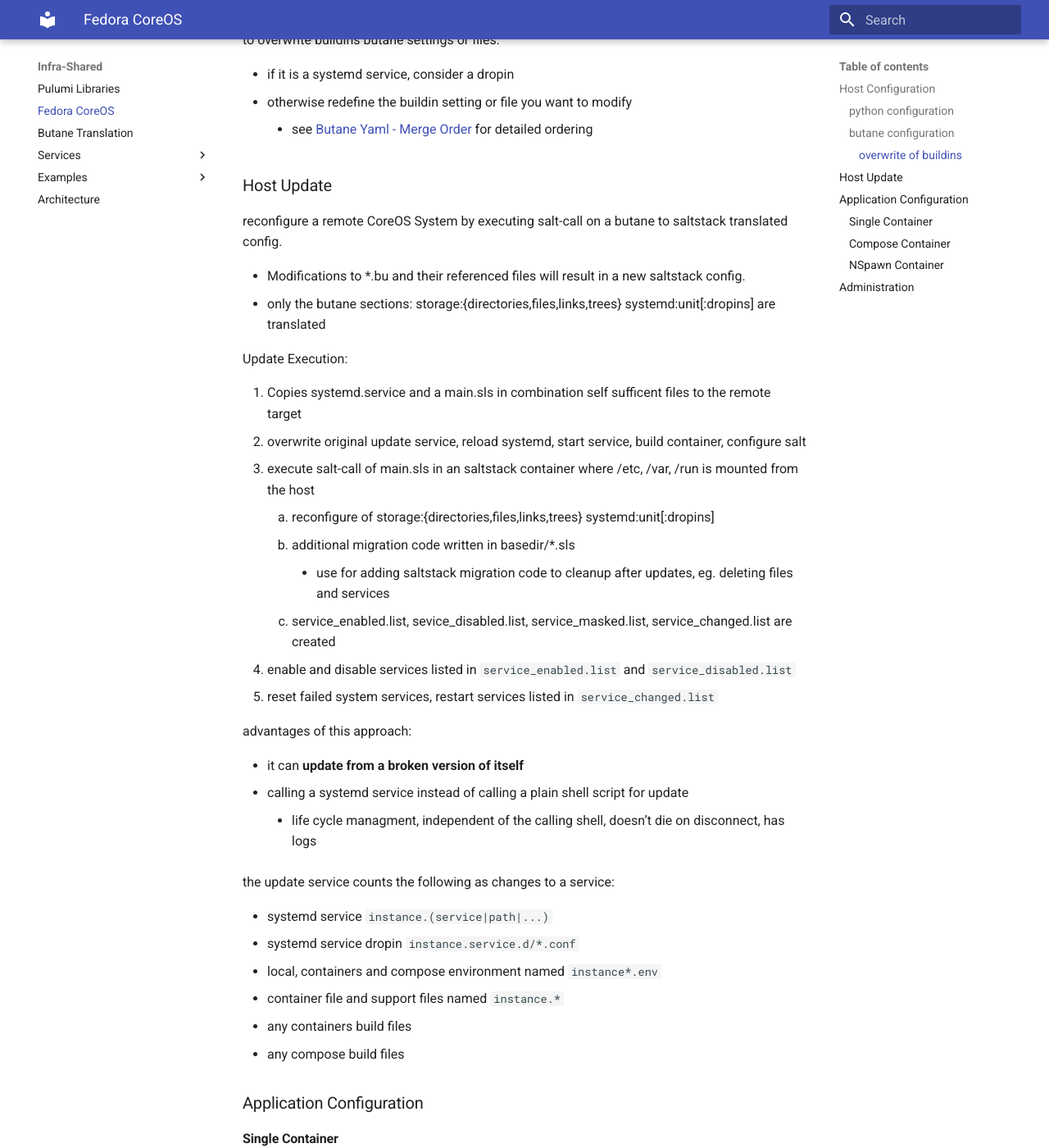
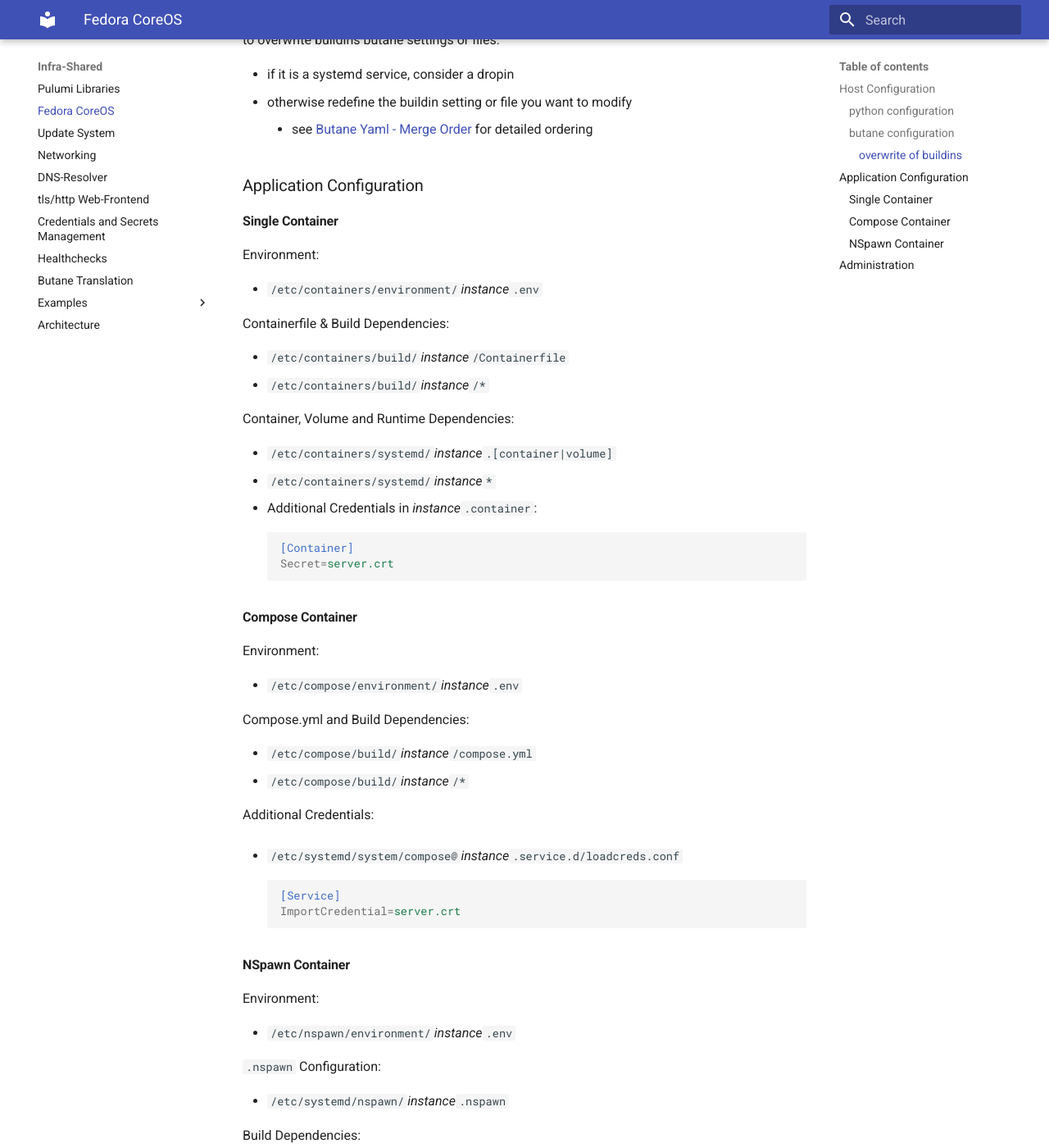
Before and after one commit to wuxxin/infra-shared, an MkDocs documentation site: the page built from docs/fcos.md, in a window 1280 px wide and 1400 px high, scrolled down 1424 px. Shown: the whole window at 82% size. Built offline with MkDocs 1.6.1 and Material for MkDocs 9.7.7, drawn with Linux system fonts in a browser that asks for light colours.

Commit message:
update docs

```diff
--- a/docs/fcos.md
+++ b/docs/fcos.md
@@ -11,7 +11,7 @@ Library Features:
 - [Configuration](#host-configuration) and Initial Boot
     - authorized_keys, loads container secrets: tls cert, key, ca_cert, ca_bundle
     - install extensions using rpm-ostree-install or var-local-install
-- Reconfiguration / [Update Configuration](#host-update) using translated butane to saltstack execution
+- Reconfiguration / [Update Configuration](update.md) using translated butane to saltstack execution
 - Services
     - [`unbound.service`](dnsresolver.md): unbound as recursive dns caching resolver
     - [`frontend.service`](frontend.md): optional traefik tls termination, middleware, container/compose/nspawn discovery
@@ -54,39 +54,6 @@ to overwrite buildins butane settings or files:
 - otherwise redefine the buildin setting or file you want to modify
     - see [Butane Yaml - Merge Order](butane.md#merge-order) for detailed ordering
 
-### Host Update
-
-reconfigure a remote CoreOS System by executing salt-call on a butane to saltstack translated config.
-
-- Modifications to *.bu and their referenced files will result in a new saltstack config.
-- only the butane sections: storage:{directories,files,links,trees} systemd:unit[:dropins] are translated
-
-Update Execution:
-
-1. Copies systemd.service and a main.sls in combination self sufficent files to the remote target
-1. overwrite original update service, reload systemd, start service, build container, configure salt
-1. execute salt-call of main.sls in an saltstack container where /etc, /var, /run is mounted from the host
-    1. reconfigure of storage:{directories,files,links,trees} systemd:unit[:dropins]
-    1. additional migration code written in basedir/*.sls
-        - use for adding saltstack migration code to cleanup after updates, eg. deleting files and services
-    1. service_enabled.list, sevice_disabled.list, service_masked.list, service_changed.list are created
-1. enable and disable services listed in `service_enabled.list` and `service_disabled.list`
-1. reset failed system services, restart services listed in `service_changed.list`
-
-advantages of this approach:
-
-- it can **update from a broken version of itself**
-- calling a systemd service instead of calling a plain shell script for update
-    - life cycle managment, independent of the calling shell, doesn't die on disconnect, has logs
-
-the update service counts the following as changes to a service:
-
-- systemd service `instance.(service|path|...)`
-- systemd service dropin `instance.service.d/*.conf`
-- local, containers and compose environment named `instance*.env`
-- container file and support files named `instance.*`
-- any containers build files
-- any compose build files
 
 ### Application Configuration
 
--- a/mkdocs.yml
+++ b/mkdocs.yml
@@ -18,13 +18,13 @@ markdown_extensions:
 nav:
   - pulumi.md
   - fcos.md
+  - update.md
+  - networking.md
+  - dnsresolver.md
+  - frontend.md
+  - credentials.md
+  - healthchecks.md
   - butane.md
-  - Services:
-    - networking.md
-    - dnsresolver.md
-    - frontend.md
-    - credentials.md
-    - healthchecks.md
   - Examples:
     - examples/safe/README.md
   - architecture.md
```
Also changed, not shown: docs/update.md (added, +38 -0 lines).
